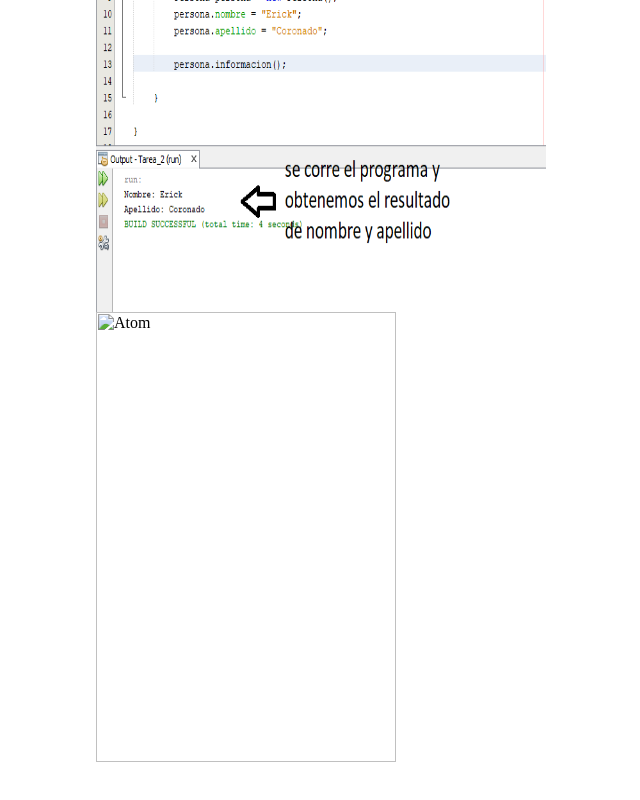
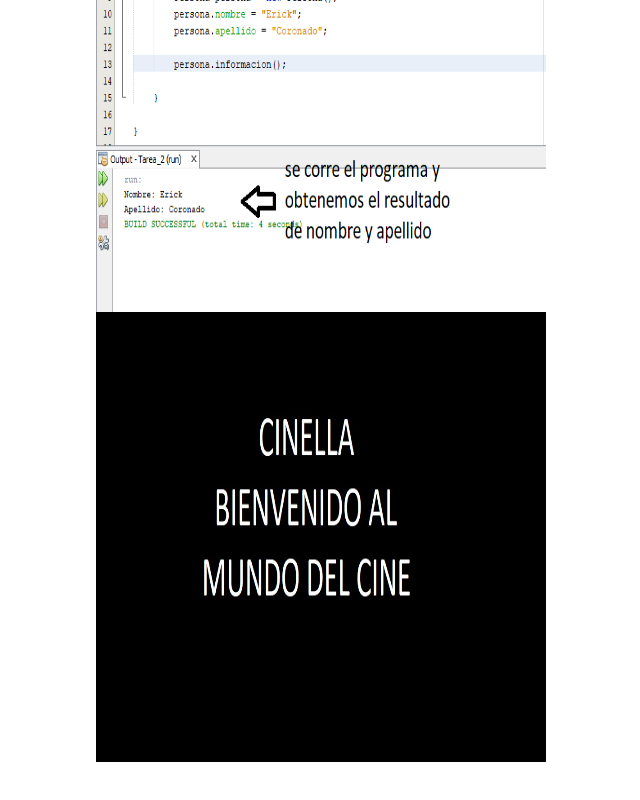
Before and after one commit to eacoronado/Tarea2_16, a plain HTML site: page Tutorial.html in a window 1280 px wide. Shown: the part 8489-9289 px from the top of the page, without its empty margins (159-799 px from the left). Drawn offline with Linux system fonts and the light colour scheme.

Commit message:
Update Tutorial.html

```diff
--- a/Tutorial.html
+++ b/Tutorial.html
@@ -54,7 +54,7 @@
 	<img src="fotos/17.png" alt="Atom" width="450" height="450" style="vertical-align:middle">
 	<img src="fotos/18.png" alt="Atom" width="450" height="450" style="vertical-align:middle">
 	<img src="fotos/19.png" alt="Atom" width="450" height="450" style="vertical-align:middle">
-	<img src="fotos/cinella.png" alt="Atom" width="300" height="450" style="vertical-align:middle">
+	<img src="fotos/cinella.jpg" alt="Atom" width="450" height="450" style="vertical-align:middle">
 	</div>
 	</div>
 
```
